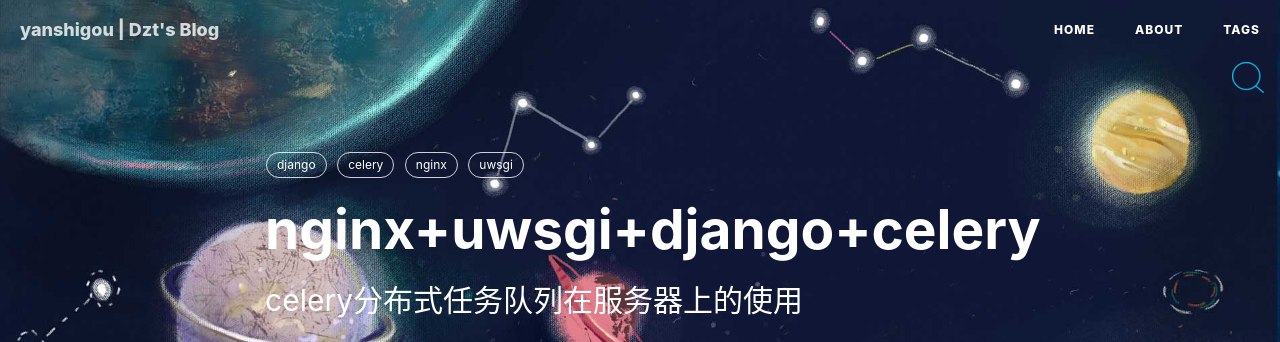
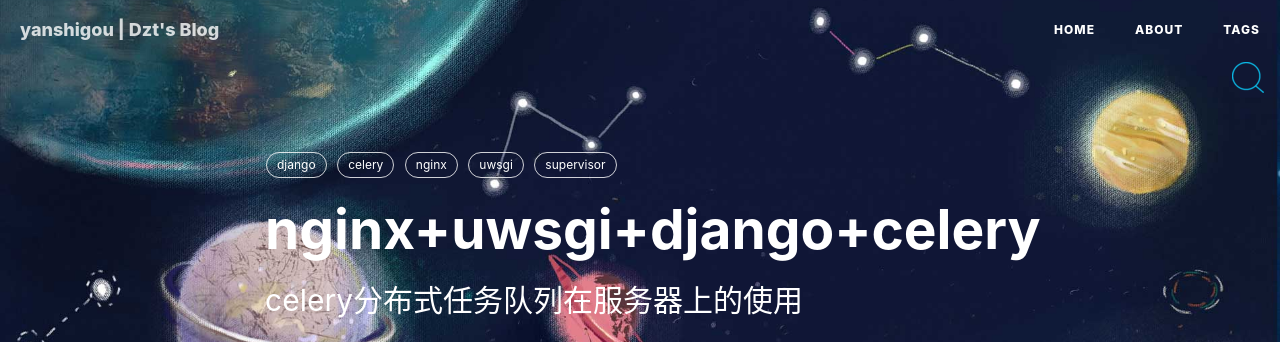
Before and after one commit to yanshigou/yanshigou.github.io, a Jekyll site: the page built from _posts/2018-12-28-celery异步任务在django的应用.md, in a window 1280 px wide and 900 px high. Shown: the top 342 px of the window. Built offline with Jekyll 4.4.1, drawn with Linux system fonts in a browser that asks for light colours; nearby versions of some CDN libraries; our own code applies the rules of GitHub Pages for plain Markdown files; comment, search, counter and statistics services are not loaded.

Commit message:
supervisor

```diff
--- a/_posts/2018-12-28-celery异步任务在django的应用.md
+++ b/_posts/2018-12-28-celery异步任务在django的应用.md
@@ -8,6 +8,7 @@ tags:
   - celery
   - nginx
   - uwsgi
+  - supervisor
 ---
 
 ## Celery - 分布式任务队列
```
